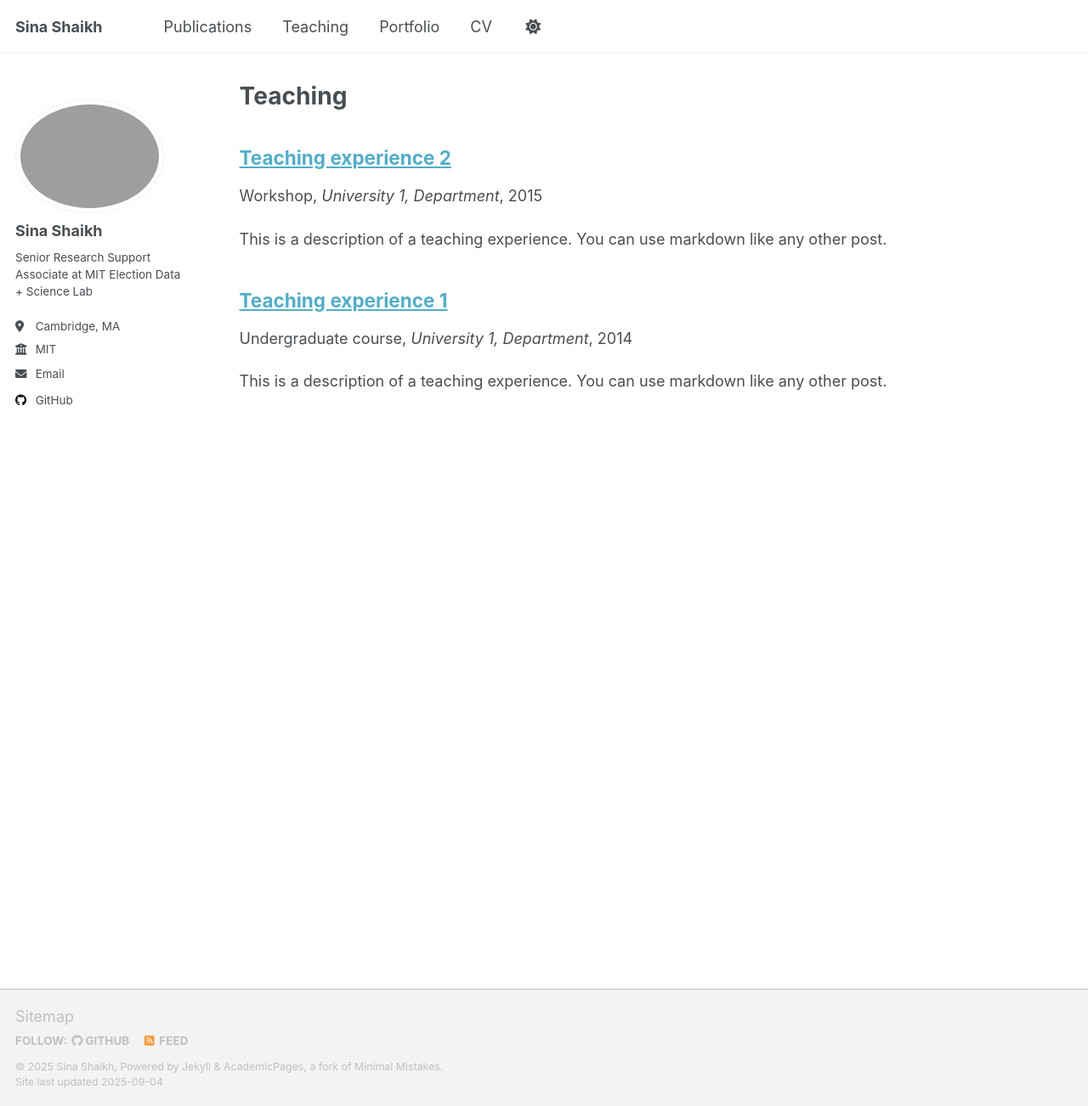
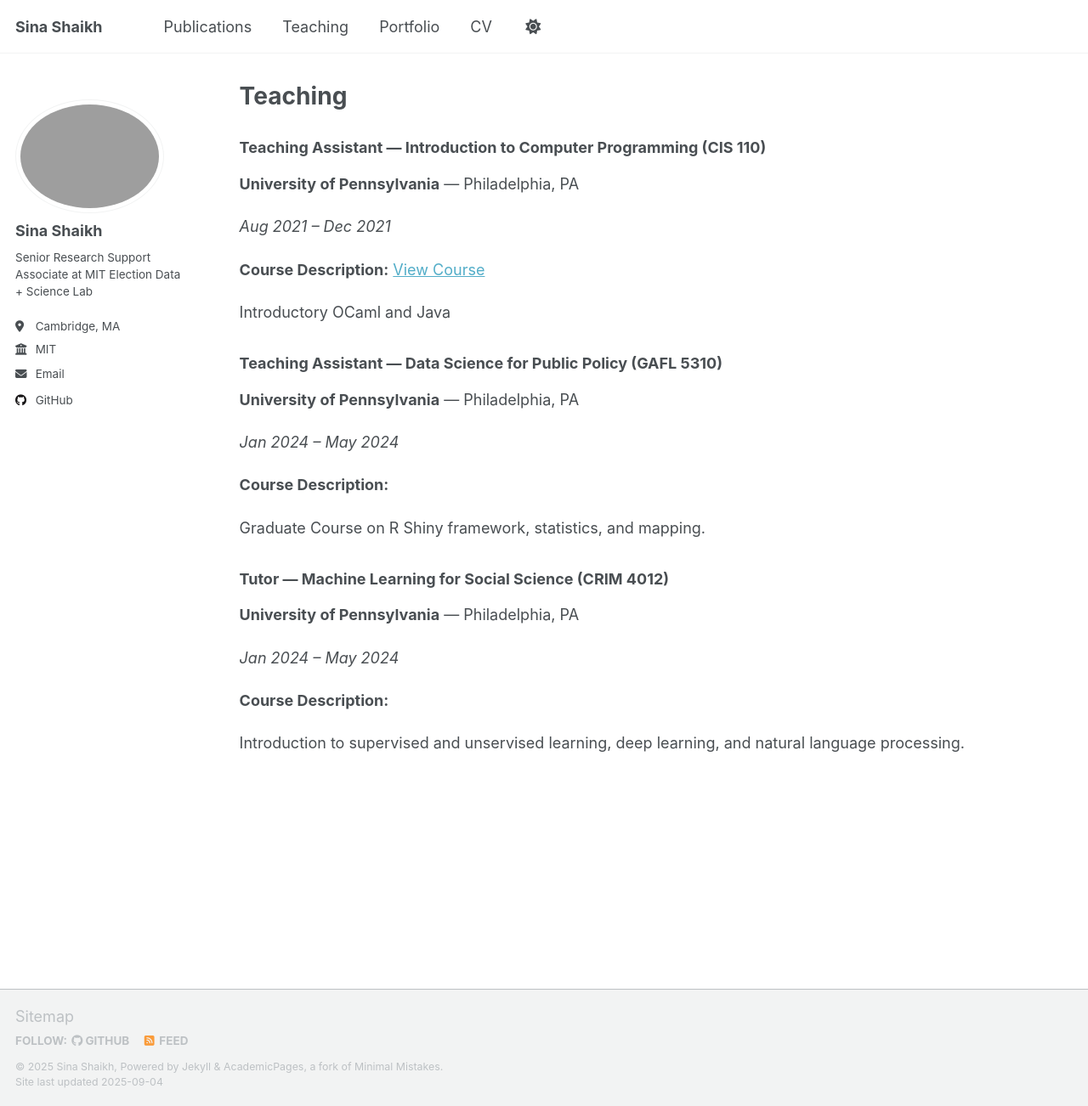
Before and after one commit to SinaShaikh/sinashaikh.github.io, a Jekyll site: the page built from _pages/teaching.html, in a window 1280 px wide and 1302 px high. Shown: the whole window at 85% size. Built offline with Jekyll 4.4.1, drawn with Linux system fonts in a browser that asks for light colours; a script that is not in the unit is left out.

Commit message:
Update teaching.html

```diff
--- a/_pages/teaching.html
+++ b/_pages/teaching.html
@@ -5,8 +5,35 @@ permalink: /teaching/
 author_profile: true
 ---
 
-{% include base_path %}
+<!-- {% include base_path %}
 
 {% for post in site.teaching reversed %}
   {% include archive-single.html %}
 {% endfor %}
+ -->
+
+ <div class="teaching-experiences">
+  <div class="experience">
+    <h3>Teaching Assistant — Introduction to Computer Programming (CIS 110)</h3>
+    <p><strong>University of Pennsylvania</strong> — Philadelphia, PA</p>
+    <p><em>Aug 2021 – Dec 2021</em></p>
+    <p><strong>Course Description:</strong> <a href="[https://www.cis.upenn.edu/~cis110/current/py/index.html]">View Course</a></p>
+    <p>Introductory OCaml and Java</p>
+  </div>
+
+  <div class="experience">
+    <h3>Teaching Assistant — Data Science for Public Policy (GAFL 5310)</h3>
+    <p><strong>University of Pennsylvania</strong> — Philadelphia, PA</p>
+    <p><em>Jan 2024 – May 2024</em></p>
+    <p><strong>Course Description:</strong></p>
+    <p>Graduate Course on R Shiny framework, statistics, and mapping.</p>
+  </div>
+
+  <div class="experience">
+    <h3>Tutor — Machine Learning for Social Science (CRIM 4012)</h3>
+    <p><strong>University of Pennsylvania</strong> — Philadelphia, PA</p>
+    <p><em>Jan 2024 – May 2024</em></p>
+    <p><strong>Course Description:</strong></p>
+    <p>Introduction to supervised and unservised learning, deep learning, and natural language processing.</p>
+  </div>
+</div>
```
